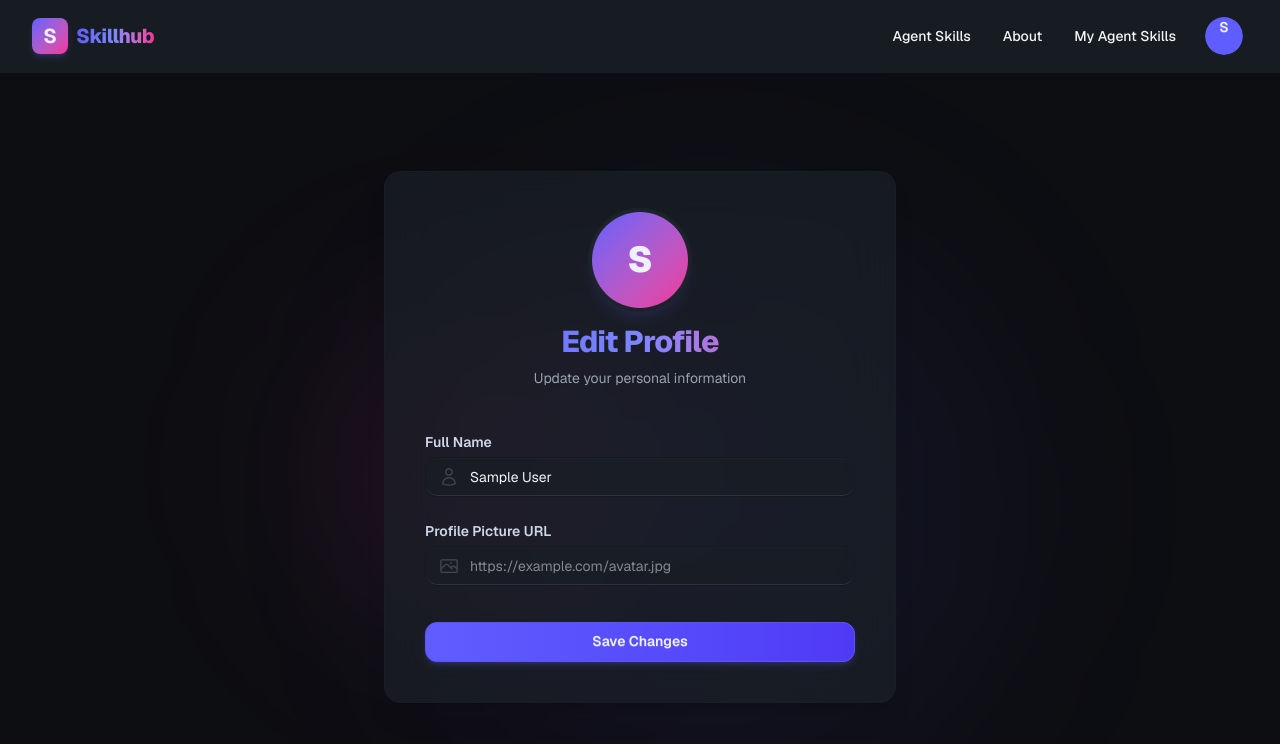
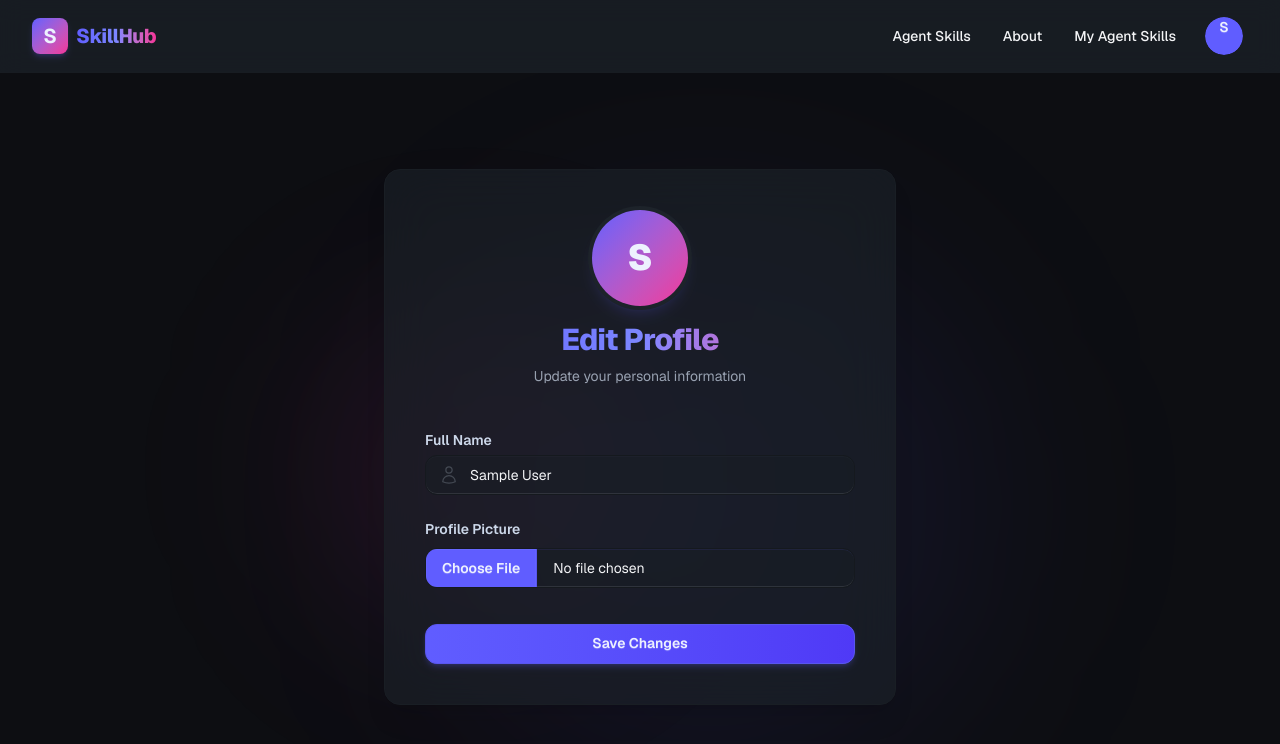
Before and after one commit to LordRushii/TackBox, a Next.js app: page /profile in a window 1280 px wide. Shown: the top 744 px of the page. Built offline with nearby package versions, Linux system fonts and the light colour scheme; sample sign-in values are in the browser's storage.

Commit message:
feat: implement profile management page for updating user details and avatar

```diff
--- a/app/profile/page.tsx
+++ b/app/profile/page.tsx
@@ -27,6 +27,17 @@ export default function ProfilePage() {
       }
     }
   }, [router]);
+
+  const handleFileChange = (e: React.ChangeEvent<HTMLInputElement>) => {
+    const file = e.target.files?.[0];
+    if (file) {
+      const reader = new FileReader();
+      reader.onloadend = () => {
+        setAvatarUrl(reader.result as string);
+      };
+      reader.readAsDataURL(file);
+    }
+  };
 
   const handleSubmit = (e: React.FormEvent) => {
     e.preventDefault();
@@ -139,32 +150,27 @@ export default function ProfilePage() {
 
               <div className="form-control">
                 <label className="label py-1">
-                  <span className="label-text font-semibold text-base-content/85">Profile Picture URL</span>
+                  <span className="label-text font-semibold text-base-content/85">Profile Picture</span>
                 </label>
-                <div className="relative">
-                  <div className="absolute inset-y-0 left-0 pl-3.5 flex items-center pointer-events-none text-base-content/40">
-                    <svg
-                      xmlns="http://www.w3.org/2000/svg"
-                      fill="none"
-                      viewBox="0 0 24 24"
-                      strokeWidth={1.5}
-                      stroke="currentColor"
-                      className="w-5 h-5"
+                <div className="flex items-center gap-4 mt-1">
+                  <input
+                    type="file"
+                    accept="image/*"
+                    onChange={handleFileChange}
+                    className="file-input file-input-bordered file-input-primary w-full bg-base-200/50 border-base-300 hover:border-primary/50 transition-all duration-200 rounded-xl"
+                  />
+                  {avatarUrl && (
+                    <button
+                      type="button"
+                      onClick={() => setAvatarUrl("")}
+                      className="btn btn-circle btn-sm btn-ghost text-error"
+                      title="Remove Profile Picture"
                     >
-                      <path
-                        strokeLinecap="round"
-                        strokeLinejoin="round"
-                        d="M2.25 15.75l5.159-5.159a2.25 2.25 0 013.182 0l5.159 5.159m-1.5-1.5l1.409-1.409a2.25 2.25 0 013.182 0l2.909 2.909m-18 3.75h16.5a1.5 1.5 0 001.5-1.5V6a1.5 1.5 0 00-1.5-1.5H3.75A1.5 1.5 0 002.25 6v12a1.5 1.5 0 001.5 1.5zm10.5-11.25h.008v.008h-.008V8.25zm.375 0a.375.375 0 11-.75 0 .375.375 0 01.75 0z"
-                      />
-                    </svg>
-                  </div>
-                  <input
-                    type="url"
-                    placeholder="https://example.com/avatar.jpg"
-                    value={avatarUrl}
-                    onChange={(e) => setAvatarUrl(e.target.value)}
-                    className="input input-bordered w-full pl-11 bg-base-200/50 border-base-300 hover:border-primary/50 focus:border-primary focus:outline-none rounded-xl transition-all duration-200"
-                  />
+                      <svg xmlns="http://www.w3.org/2000/svg" fill="none" viewBox="0 0 24 24" strokeWidth={1.5} stroke="currentColor" className="w-5 h-5">
+                        <path strokeLinecap="round" strokeLinejoin="round" d="M6 18L18 6M6 6l12 12" />
+                      </svg>
+                    </button>
+                  )}
                 </div>
               </div>
 
--- a/components/Header.tsx
+++ b/components/Header.tsx
@@ -53,7 +53,7 @@ export default function Header() {
               <span>S</span>
             </div>
             <span className="bg-gradient-to-r from-primary via-indigo-400 to-secondary bg-clip-text text-transparent font-extrabold tracking-tight transition-opacity group-hover:opacity-90">
-              Skillhub
+              SkillHub
             </span>
           </Link>
         </div>
```
